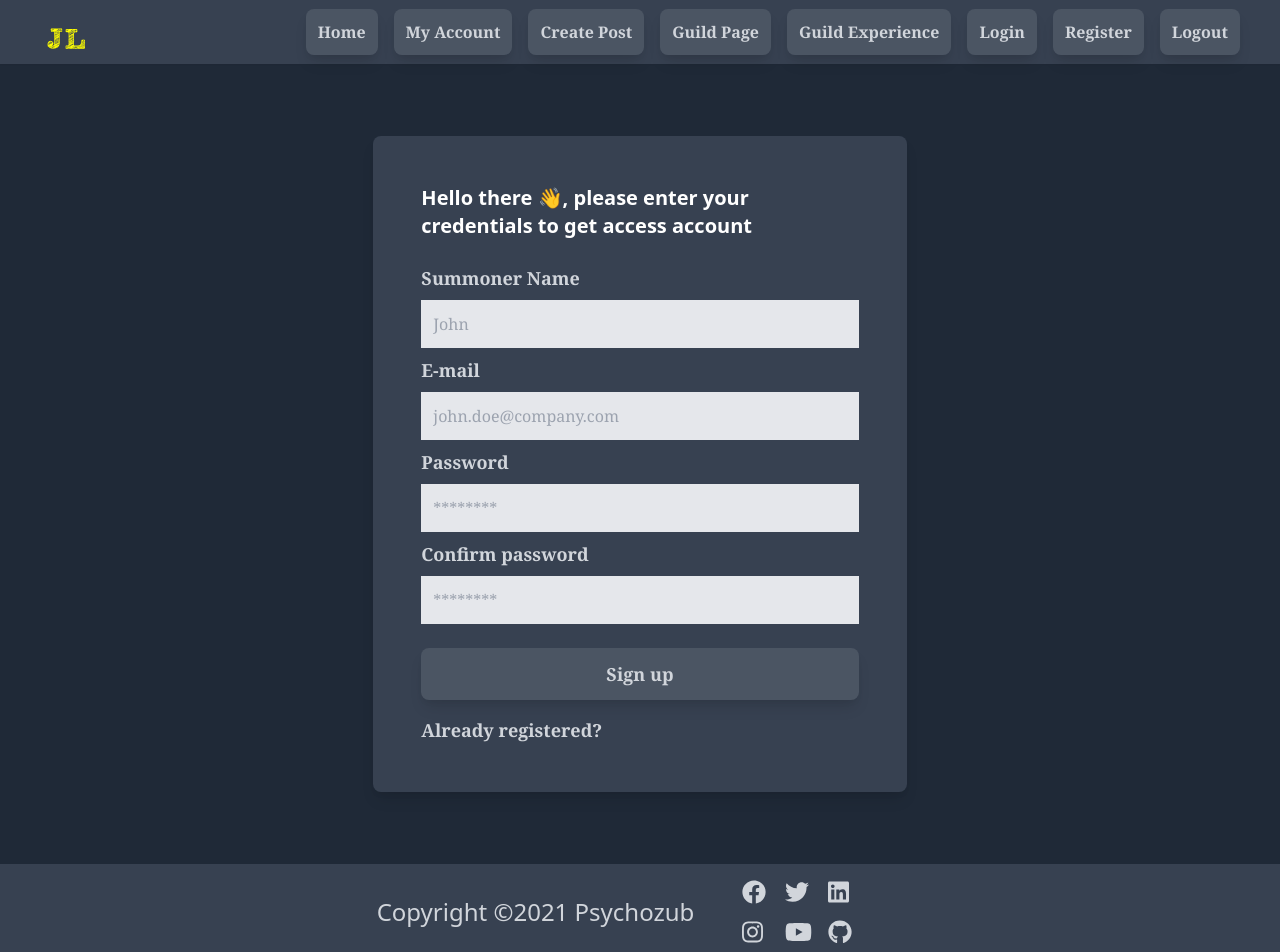
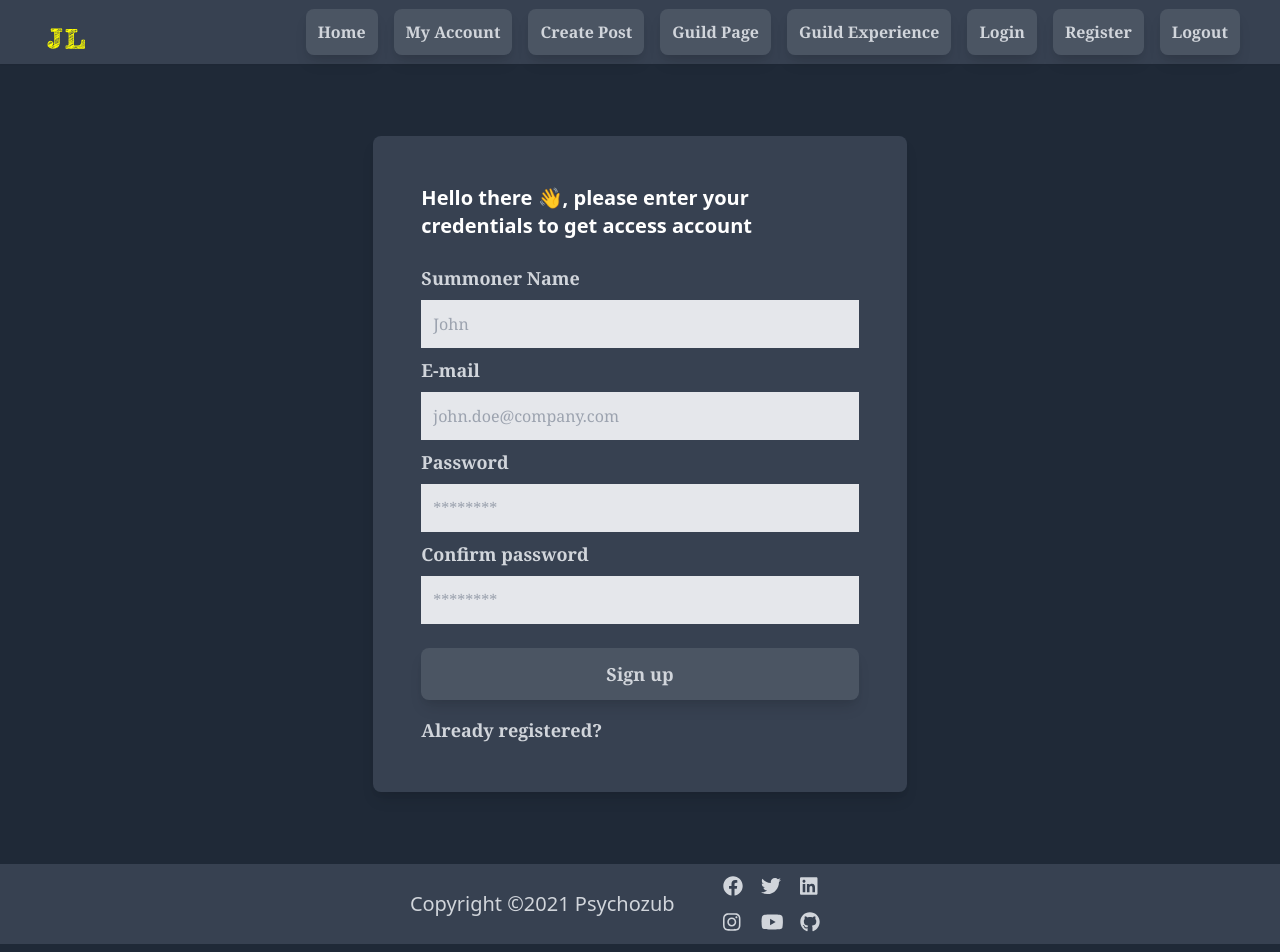
Before and after one commit to Bozhidar-Vangelov/the-justice-league, a React (Create React App) app: page /register in a window 1280 px wide. Shown: the top 952 px of the page. Built offline with nearby package versions, Linux system fonts and the light colour scheme; the HTML template or start-up script is replaced by a standard one.

Commit message:
Separate footer styles

```diff
--- a/src/App.js
+++ b/src/App.js
@@ -9,7 +9,7 @@ import GuildPage from './components/GuildPage.js';
 import GuildExperience from './components/GuildExperience.js';
 import Login from './components/Login/Login.js';
 import Register from './components/Register/Register.js';
-import Footer from './components/Footer.js';
+import Footer from './components/Footer/Footer.js';
 
 function App() {
   return (
--- a/src/components/Footer.js
+++ /dev/null
@@ -1,46 +0,0 @@
-import React from 'react';
-import { FontAwesomeIcon } from '@fortawesome/react-fontawesome';
-import {
-  faFacebook,
-  faTwitter,
-  faLinkedin,
-  faInstagram,
-  faYoutube,
-  faGithub,
-} from '@fortawesome/free-brands-svg-icons';
-
-function Footer() {
-  return (
-    <div className='text-2xl text-gray-300 p-12 flex justify-center items-center h-16 bg-gray-700 text-white'>
-      <p>Copyright ©2021 Psychozub</p>
-      <div className='m-12 grid grid-cols-3 gap-4'>
-        <FontAwesomeIcon
-          icon={faFacebook}
-          className='hover:text-gray-900 cursor-pointer'
-        />
-        <FontAwesomeIcon
-          icon={faTwitter}
-          className='hover:text-gray-900 cursor-pointer'
-        />
-        <FontAwesomeIcon
-          icon={faLinkedin}
-          className='hover:text-gray-900 cursor-pointer'
-        />
-        <FontAwesomeIcon
-          icon={faInstagram}
-          className='hover:text-gray-900 cursor-pointer'
-        />
-        <FontAwesomeIcon
-          icon={faYoutube}
-          className='hover:text-gray-900 cursor-pointer'
-        />
-        <FontAwesomeIcon
-          icon={faGithub}
-          className='hover:text-gray-900 cursor-pointer'
-        />
-      </div>
-    </div>
-  );
-}
-
-export default Footer;
--- /dev/null
+++ b/src/components/Footer/Footer.js
@@ -0,0 +1,29 @@
+import { FontAwesomeIcon } from '@fortawesome/react-fontawesome';
+import {
+  faFacebook,
+  faTwitter,
+  faLinkedin,
+  faInstagram,
+  faYoutube,
+  faGithub,
+} from '@fortawesome/free-brands-svg-icons';
+
+import footerStyles from './footerStyles.js';
+
+function Footer() {
+  return (
+    <div className={footerStyles.main}>
+      <p>Copyright ©2021 Psychozub</p>
+      <div className='m-12 grid grid-cols-3 gap-4'>
+        <FontAwesomeIcon icon={faFacebook} className={footerStyles.icon} />
+        <FontAwesomeIcon icon={faTwitter} className={footerStyles.icon} />
+        <FontAwesomeIcon icon={faLinkedin} className={footerStyles.icon} />
+        <FontAwesomeIcon icon={faInstagram} className={footerStyles.icon} />
+        <FontAwesomeIcon icon={faYoutube} className={footerStyles.icon} />
+        <FontAwesomeIcon icon={faGithub} className={footerStyles.icon} />
+      </div>
+    </div>
+  );
+}
+
+export default Footer;
--- /dev/null
+++ b/src/components/Footer/footerStyles.js
@@ -0,0 +1,16 @@
+const footerStyles = {
+  main: [
+    'text-xl',
+    'text-gray-300',
+    'p-10',
+    'flex',
+    'justify-center',
+    'items-center',
+    'h-16',
+    'bg-gray-700',
+    'text-white',
+  ].join(' '),
+  icon: ['cursor-pointer', 'hover:text-gray-900'].join(' '),
+};
+
+export default footerStyles;
```
